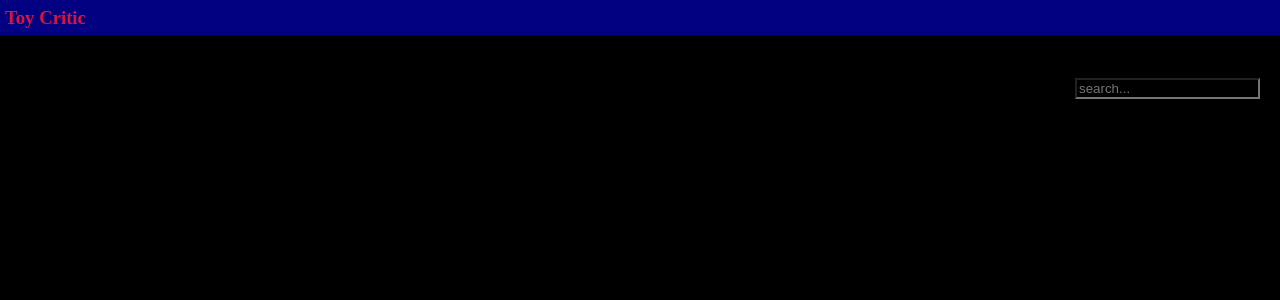
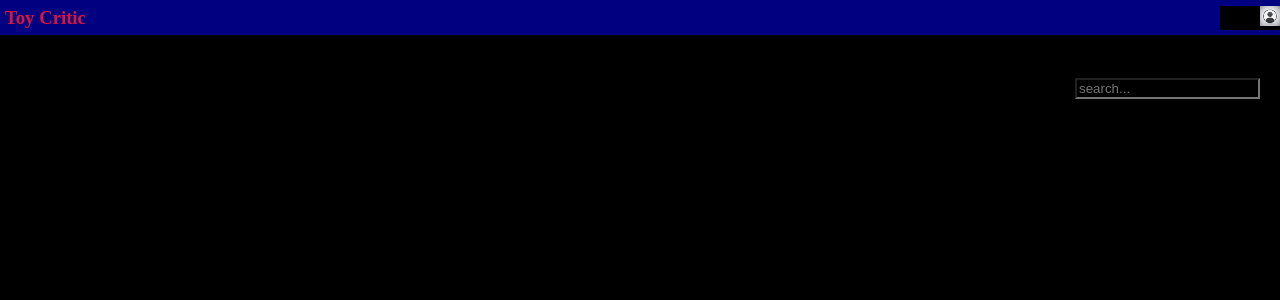
Before and after one commit to FrostyX5/ToyCritic, a React (Vite) app: page / in a window 1280 px wide. Shown: the top 300 px of the page. Built offline with nearby package versions, Linux system fonts and the light colour scheme.

Commit message:
user icon present in navbar

```diff
--- a/src/Components/Titlebar/Titlebar.css
+++ b/src/Components/Titlebar/Titlebar.css
@@ -7,6 +7,7 @@
     top: 0;
     left: 0;
     position: absolute;
+    justify-content: space-between;
 }
 
 .container h3 {
@@ -14,3 +15,13 @@
     background-color: navy;
     padding-left: 5px;
 }
+
+.container img {
+    height: 20px;
+    width: auto;
+}
+
+nav ul li {
+    list-style: none;
+    display: inline-block;
+}
--- a/src/Components/Titlebar/Titlebar.jsx
+++ b/src/Components/Titlebar/Titlebar.jsx
@@ -1,13 +1,18 @@
 import React from 'react'
 import './TitleBar.css'
+import user_icon from '../../assets/user-icon.jpg'
 
 const TitleBar = () => {
     const title = 'Toy Critic';
 
     return (
-        <div className="container">
+        <nav className="container">
             <h3>{title}</h3>
-        </div>
+            <ul>
+                <li> <img src={user_icon}/></li>
+            </ul>
+
+        </nav>
     )
 }
 
```
Also changed, not shown: src/assets/user-icon.jpg (added).
